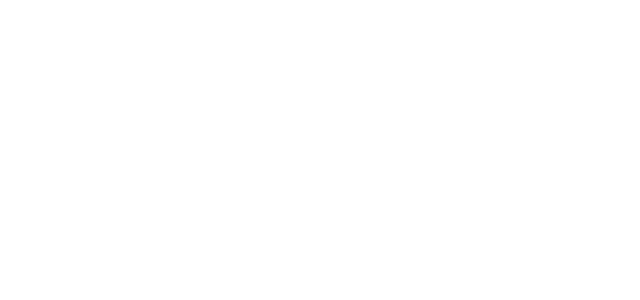
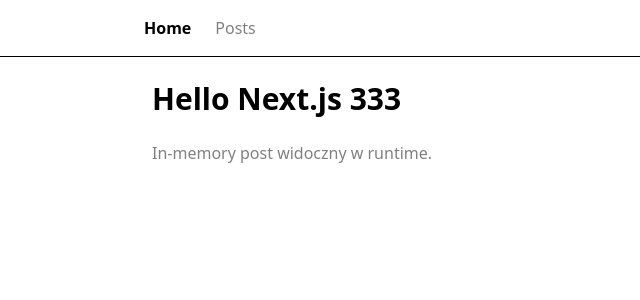
Before and after one commit to BartoszBee/blog-ref, a Next.js app: page /posts/1 in a window 1280 px wide. Before the commit this address had no page. Shown: the top 300 px of the page, without its empty margins (0-640 px from the left). Built offline with nearby package versions, Linux system fonts and the light colour scheme.

Commit message:
id to slug for params - bug fix

```diff
--- a/app/posts/[slug]/page.tsx
+++ b/app/posts/[slug]/page.tsx
@@ -8,7 +8,7 @@
 export const dynamic = "force-dynamic";
 
 type Params = {
-  id: string;
+  slug: string;
 };
 
 type PostPageProps = {
@@ -23,8 +23,8 @@
 }: {
   params: Promise<Params>;
 }): Promise<Metadata> {
-  const { id } = await params;
-  const postId = Number(id);
+  const { slug } = await params;
+  const postId = Number(slug);
 
   if (!postId) {
     return {
@@ -49,8 +49,8 @@
 }
 
 export default async function PostPage({ params }: PostPageProps) {
-  const { id } = await params;
-  const postId = Number(id);
+  const { slug } = await params;
+  const postId = Number(slug);
 
   if (!postId) {
     notFound();
--- a/data/posts.json
+++ b/data/posts.json
@@ -1,10 +1,10 @@
 [
   {
     "id": 1,
-    "title": "Hello Next.js 3"
+    "title": "Hello Next.js 333"
   },
   {
-    "id": 1767624428499,
-    "title": "aaaa"
+    "id": 1768224660854,
+    "title": "fewef"
   }
 ]
```
